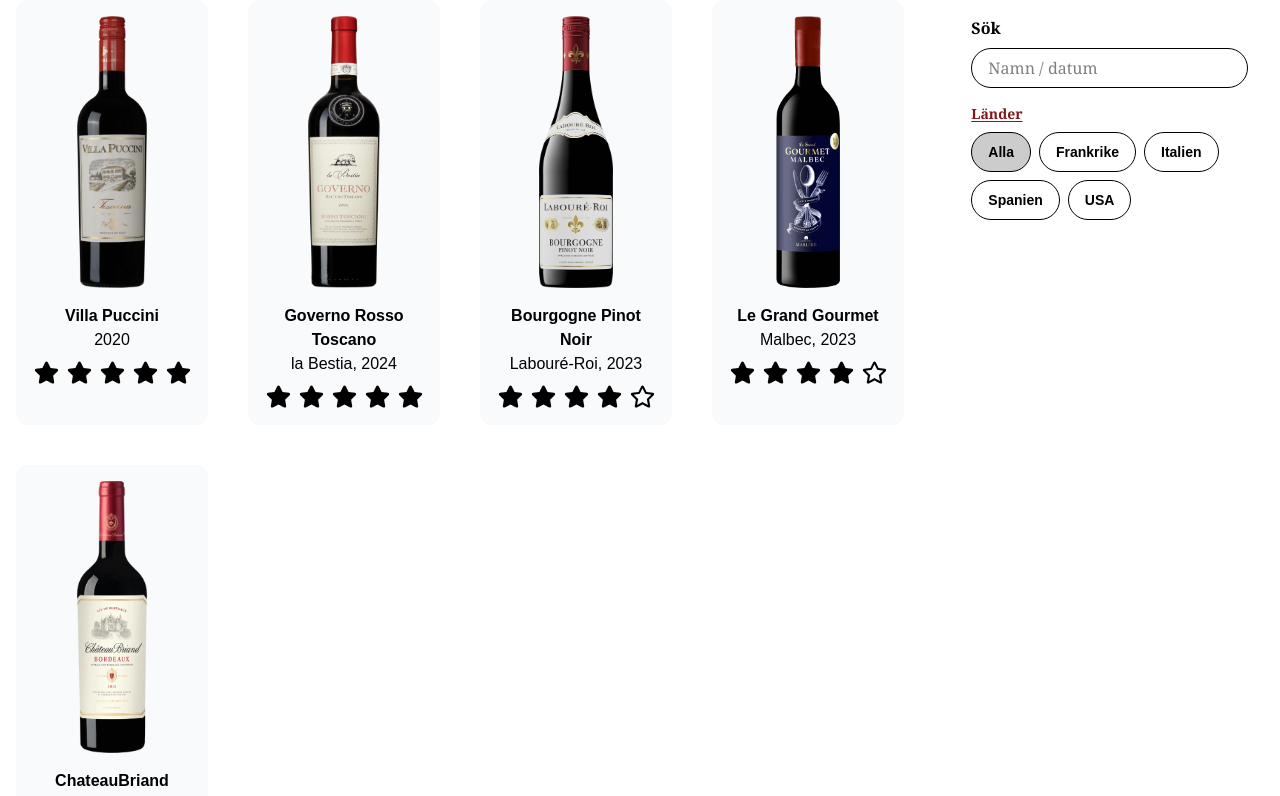
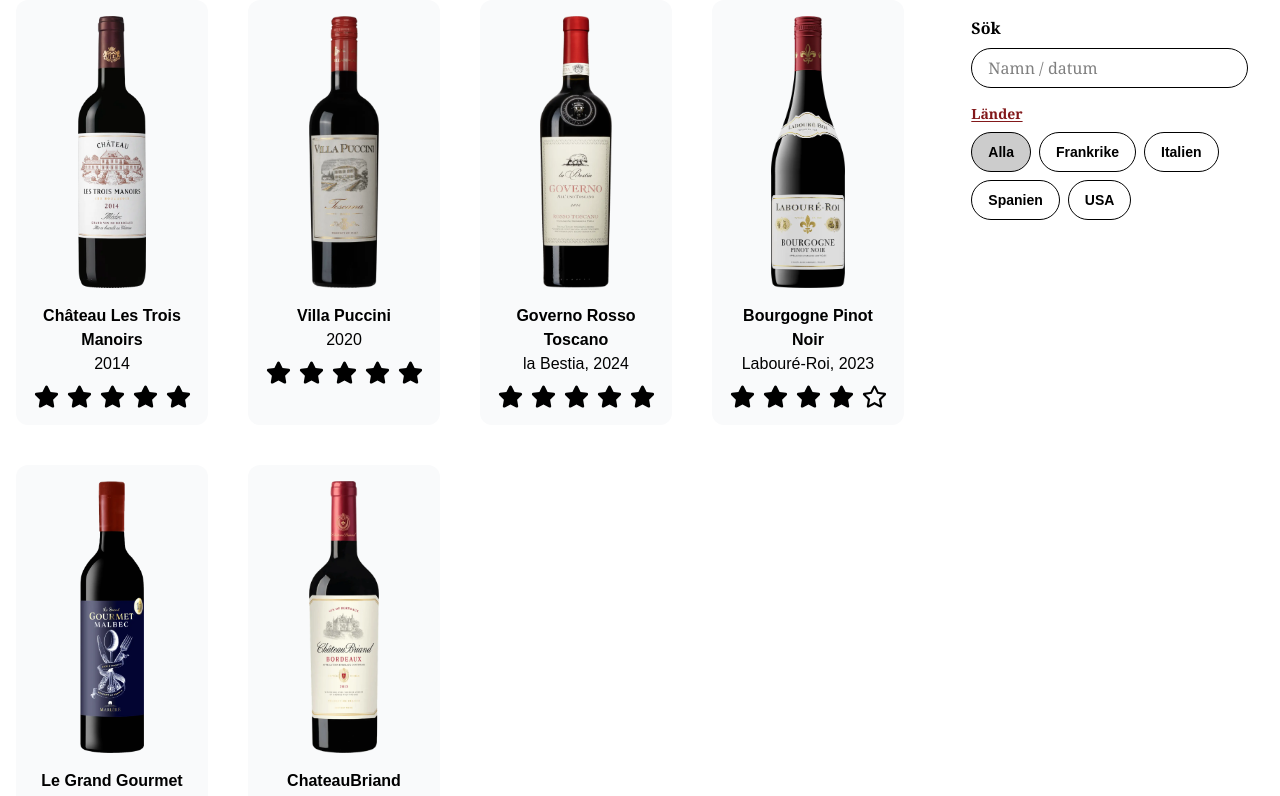
Before and after one commit to saraohman97/vindata, a Next.js app: page / in a window 1280 px wide. Shown: the part 944-1740 px from the top of the page. Built offline with nearby package versions, Linux system fonts and the light colour scheme.

Commit message:
Data update.

```diff
--- a/data.ts
+++ b/data.ts
@@ -11,6 +11,18 @@
     //     review: 1,
     //     createdAt: "20 september 2025"
     // },
+    {
+        id: 6,
+        label: "2014",
+        brand: "Château Les Trois Manoirs",
+        color: "Rött",
+        flavor: "Stramt & Nyanserat",
+        country: "Frankrike",
+        price: 149,
+        grape: "55% Cabernet sauvignon / 35 % Merlot / 5% Malbec / 3% Petit Verdot / 2% Cabernet franc",
+        review: 5,
+        createdAt: "24 september 2025"
+    },
     {
         id: 5,
         label: "2020",
```
Also changed, not shown: public/6.webp (added).
